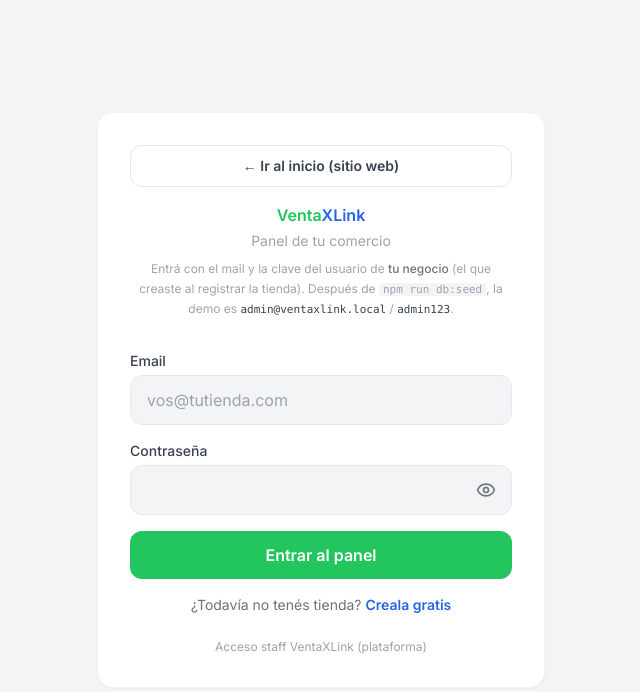
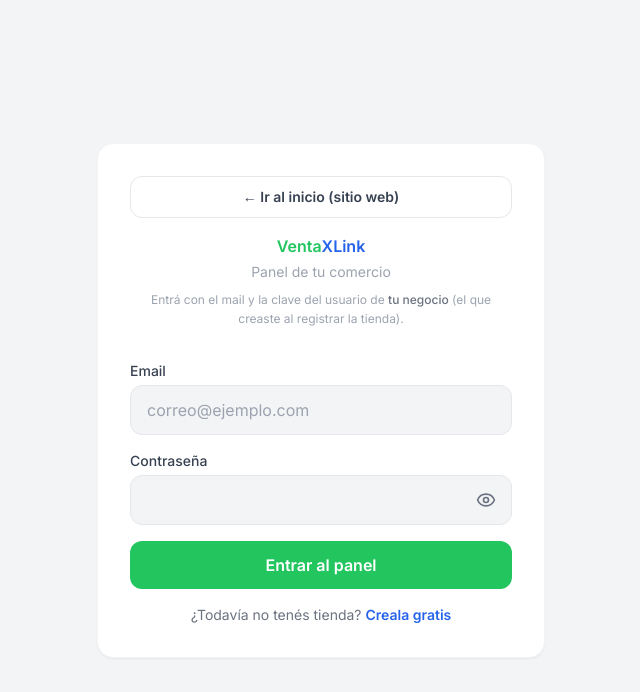
Before and after one commit to Miguelvzla/VentaxLink, a Next.js app in the folder apps/admin/: page /login in a window 1280 px wide. Shown: the top 692 px of the page, without its empty margins (319-959 px from the left). Built offline with nearby package versions, Linux system fonts and the light colour scheme; no server answers.

Commit message:
fix(admin): login sin texto de demo/seed, placeholder neutro, sin enlace staff
Made-with: Cursor

```diff
--- a/apps/admin/app/(auth)/login/page.tsx
+++ b/apps/admin/app/(auth)/login/page.tsx
@@ -19,17 +19,9 @@ export default function LoginPage() {
         <p className="mt-1 text-center text-sm text-[#9CA3AF]">Panel de tu comercio</p>
         <p className="mt-2 text-center text-xs leading-relaxed text-[#9CA3AF]">
           Entrá con el mail y la clave del usuario de <strong className="font-medium text-[#6B7280]">tu negocio</strong>{" "}
-          (el que creaste al registrar la tienda). Después de{" "}
-          <code className="rounded bg-gray-100 px-1 text-[11px]">npm run db:seed</code>, la demo es{" "}
-          <span className="font-mono text-[11px] text-[#374151]">admin@ventaxlink.local</span> /{" "}
-          <span className="font-mono text-[11px] text-[#374151]">admin123</span>.
+          (el que creaste al registrar la tienda).
         </p>
         <LoginForm />
-        <p className="mt-6 text-center text-xs text-[#9CA3AF]">
-          <a href="/platform/login" className="hover:text-[#6B7280]">
-            Acceso staff VentaXLink (plataforma)
-          </a>
-        </p>
       </div>
     </div>
   );
--- a/apps/admin/components/LoginForm.tsx
+++ b/apps/admin/components/LoginForm.tsx
@@ -54,7 +54,7 @@ export function LoginForm() {
           autoComplete="email"
           value={email}
           onChange={(e) => setEmail(e.target.value)}
-          placeholder="vos@tutienda.com"
+          placeholder="correo@ejemplo.com"
           className="w-full rounded-xl border border-gray-200 bg-[#F3F4F6] px-4 py-3 text-[#374151] outline-none ring-[#22C55E] focus:ring-2"
         />
       </div>
```
